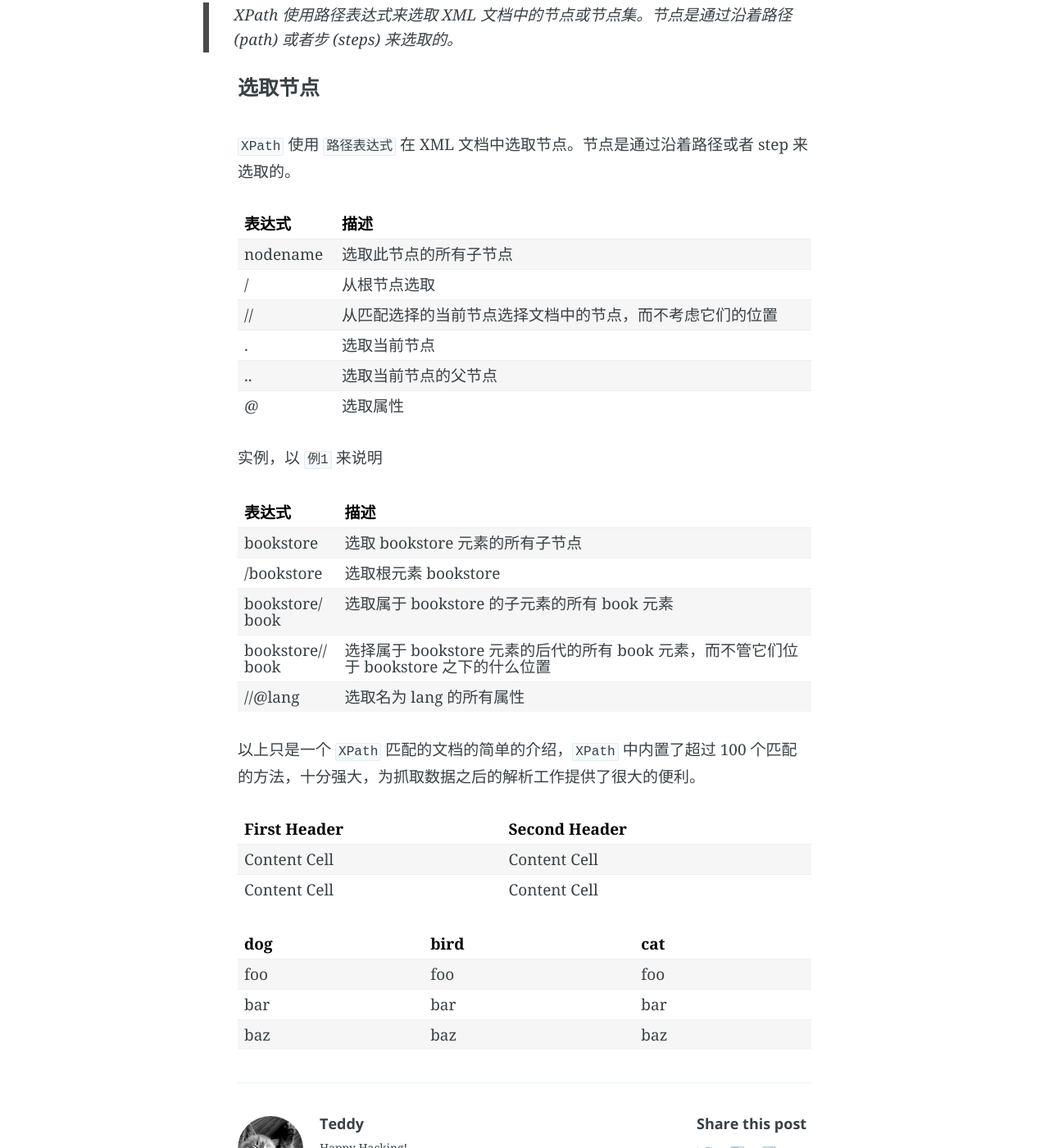
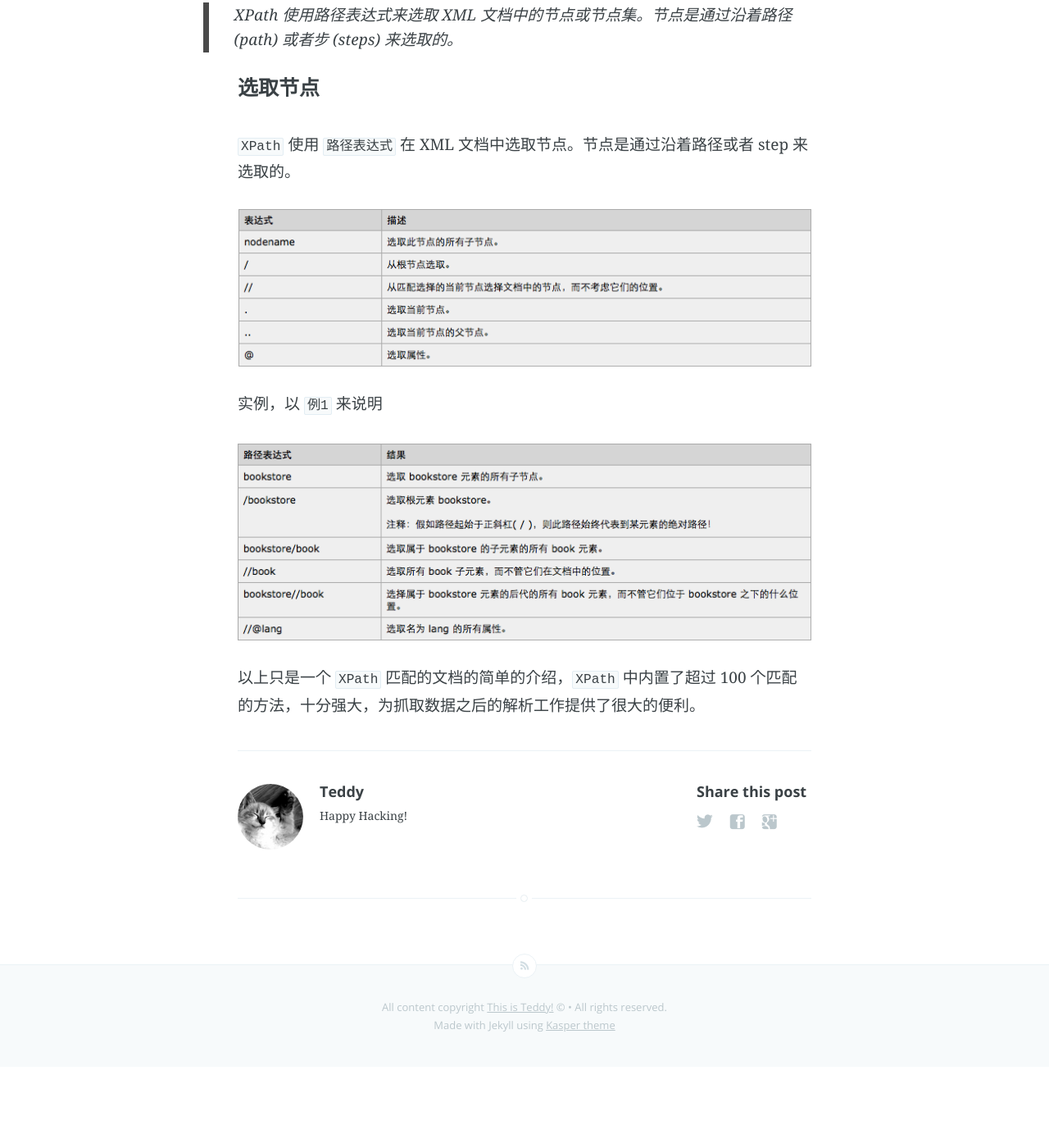
Before and after one commit to teddy1004/teddy1004.github.io, a Jekyll site: the page built from _posts/2014-8-10-XPath.md, in a window 1280 px wide and 1400 px high, scrolled down 1840 px. Shown: the whole window at 82% size. Built offline with Jekyll 4.4.1, drawn with Linux system fonts in a browser that asks for light colours; Markdown is read by kramdown in place of the engine named in the settings; after the commit the page ends 3141 px from its top, so only the background shows below that.

Commit message:
添加图片

```diff
--- a/_posts/2014-8-10-XPath.md
+++ b/_posts/2014-8-10-XPath.md
@@ -53,34 +53,10 @@ date: 2014-8-10 22:30:31
 
 `XPath` 使用 `路径表达式` 在 XML 文档中选取节点。节点是通过沿着路径或者 step 来选取的。
 
-| 表达式 | 描述 |
-| ------------ | ------------- |
-| nodename | 选取此节点的所有子节点 |
-| / | 从根节点选取 |
-| // | 从匹配选择的当前节点选择文档中的节点，而不考虑它们的位置 |
-| . | 选取当前节点 |
-| .. | 选取当前节点的父节点 |
-| @ | 选取属性 |
+![](/images/xpath1.png)
 
 实例，以 `例1` 来说明
 
-| 表达式 | 描述 |
-| ------------ | ------------- |
-| bookstore | 选取 bookstore 元素的所有子节点 |
-| /bookstore | 选取根元素 bookstore |
-| bookstore/book | 选取属于 bookstore 的子元素的所有 book 元素 |
-| bookstore//book | 选择属于 bookstore 元素的后代的所有 book 元素，而不管它们位于 bookstore 之下的什么位置 |
-| //@lang | 选取名为 lang 的所有属性 |
+![](/images/xpath2.png)
 
 以上只是一个 `XPath` 匹配的文档的简单的介绍，`XPath` 中内置了超过 100 个匹配的方法，十分强大，为抓取数据之后的解析工作提供了很大的便利。
-
-| First Header  | Second Header |
-| ------------- | ------------- |
-| Content Cell  | Content Cell  |
-| Content Cell  | Content Cell  |
-
-dog | bird | cat
-----|------|----
-foo | foo  | foo
-bar | bar  | bar
-baz | baz  | baz
```
Also changed, not shown: images/xpath1.png (added), images/xpath2.png (added).
